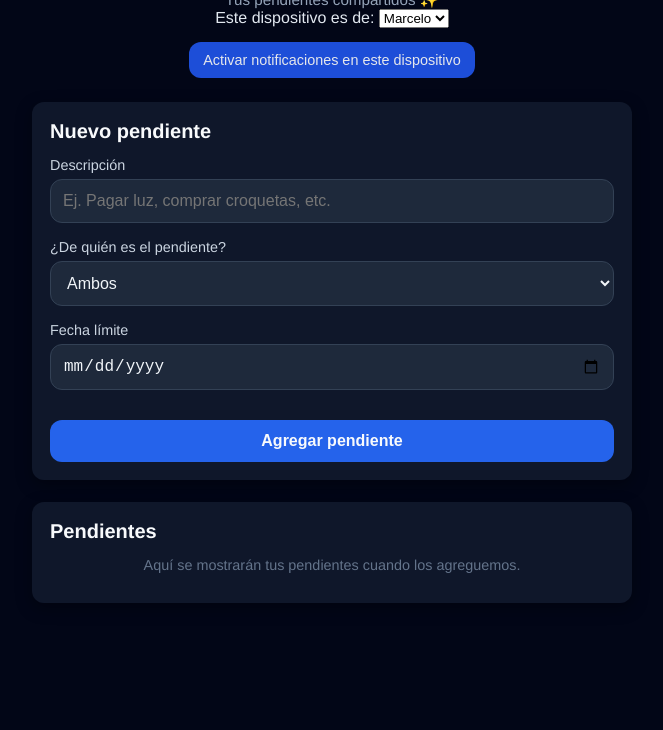
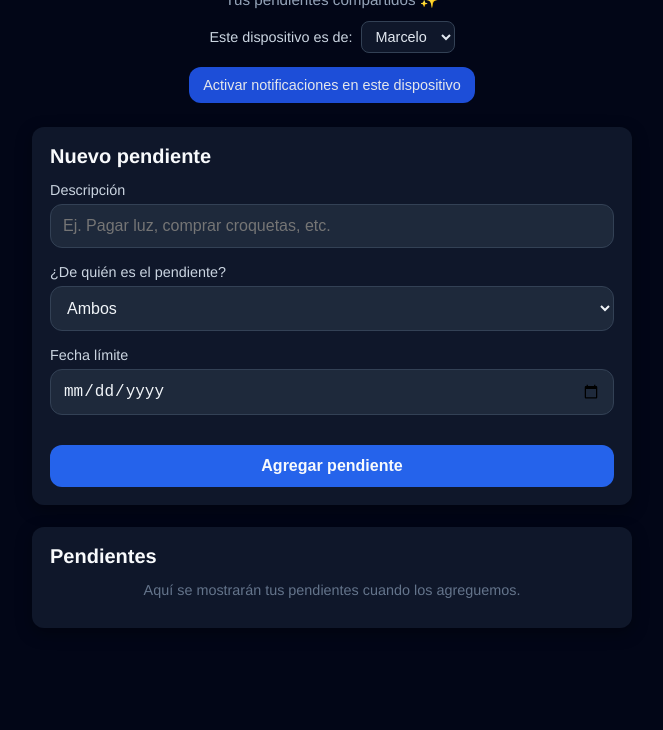
Before and after one commit to MarceloVitaliano/agenda-eli-marcelo, a website: page index.html in a window 1280 px wide. Shown: the part 70-800 px from the top of the page, without its empty margins (308-971 px from the left). Drawn offline with Linux system fonts and the light colour scheme.

Commit message:
Update styles.css

```diff
--- a/styles.css
+++ b/styles.css
@@ -33,6 +33,31 @@ body {
   color: #94a3b8;
   margin-top: 6px;
   font-size: 0.95rem;
+}
+
+/* ================================
+   SELECTOR DEL DUEÑO DEL DISPOSITIVO
+================================ */
+.device-config {
+  margin-top: 12px;
+  display: flex;
+  justify-content: center;
+  gap: 8px;
+  align-items: center;
+  font-size: 0.9rem;
+}
+
+.device-config label {
+  color: #cbd5e1;
+}
+
+.device-config select {
+  padding: 6px 10px;
+  border-radius: 8px;
+  border: 1px solid #334155;
+  background: #0f172a;
+  color: #e2e8f0;
+  font-size: 0.9rem;
 }
 
 /* ================================
```
